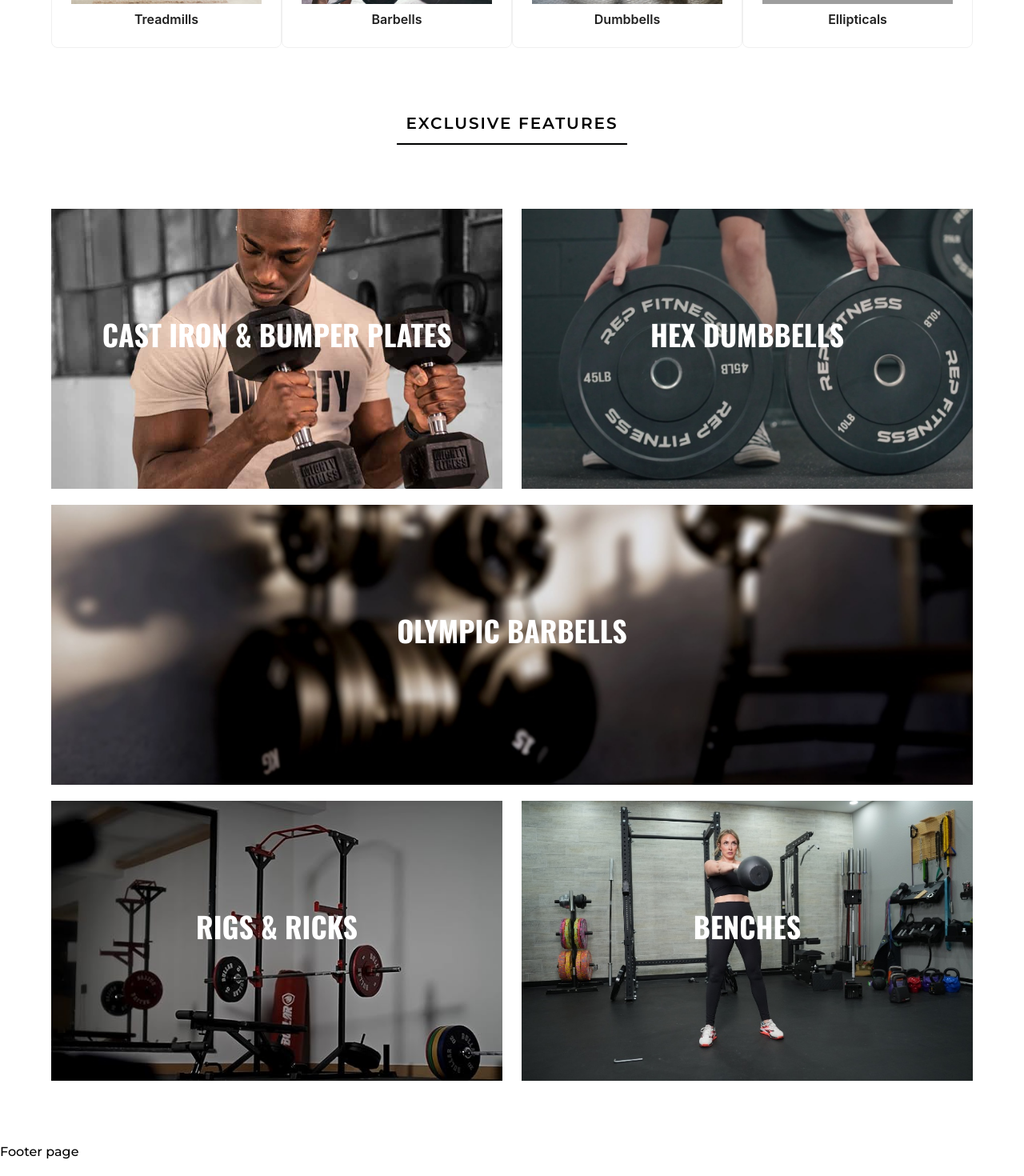
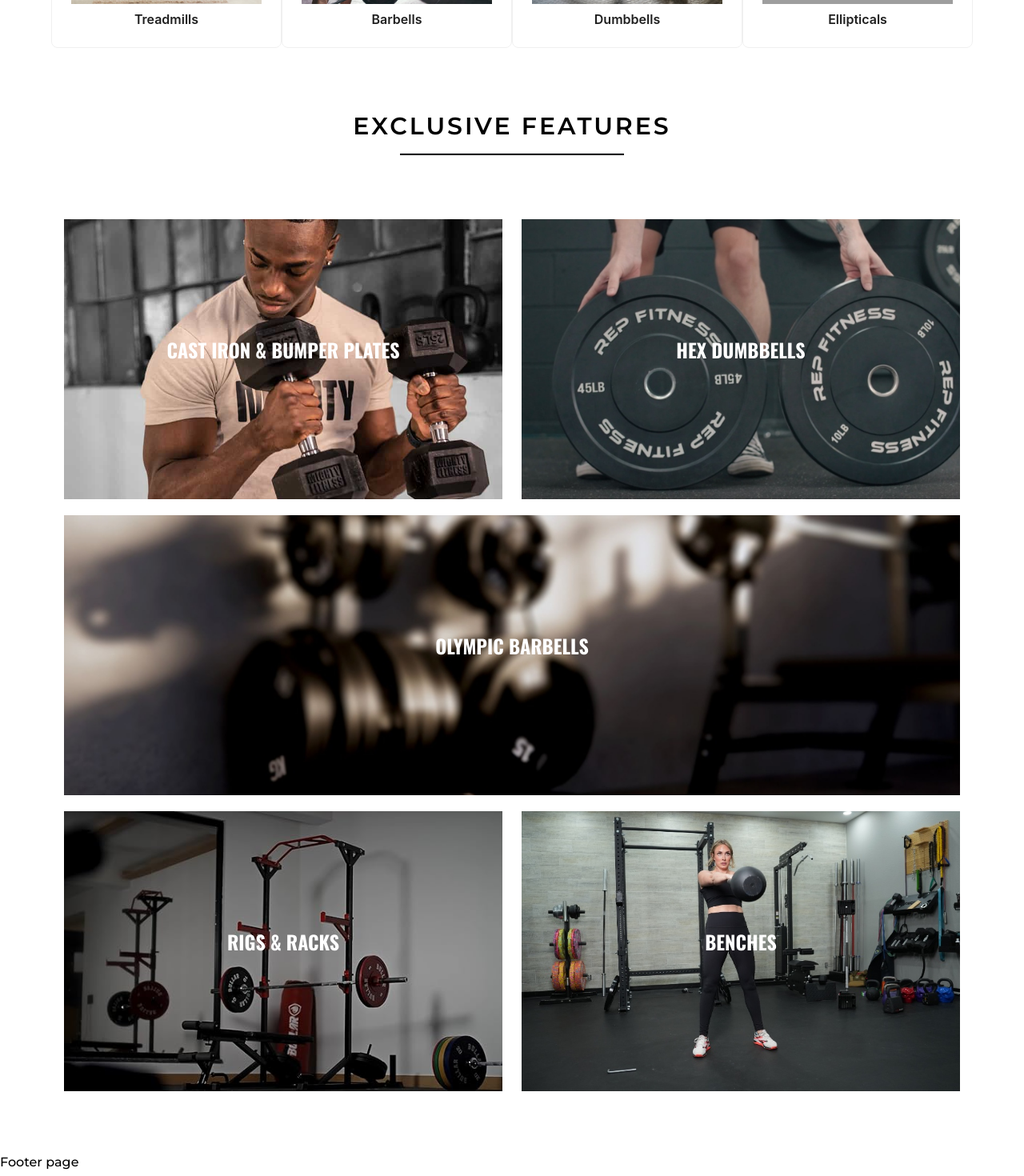
Before and after one commit to MIRNOMAN/FlexFit-Equipment-Accessories--client, a React (Vite) app: page / in a window 1280 px wide. Shown: the part 1300-2770 px from the top of the page at 80% size. Built offline with nearby package versions, Linux system fonts and the light colour scheme; grey boxes are pictures that could not be loaded.

Commit message:
exclusive feature responsive

```diff
--- a/src/components/ui/FeaturedProducts.tsx
+++ b/src/components/ui/FeaturedProducts.tsx
@@ -16,98 +16,93 @@ const FeaturedProducts = () => {
 
     return () => clearTimeout(timer);
   }, []);
+
   return (
-    <div className="mx-auto max-w-6xl my-20  relative">
-      <h1 className="text-center font-oswald text-xl font-semibold tracking-widest">
+    <div className="mx-auto max-w-6xl my-20 relative px-4">
+      <h1 className="text-center font-oswald text-xl md:text-2xl lg:text-3xl font-semibold tracking-widest">
         EXCLUSIVE FEATURES
       </h1>
       <hr className={`mx-auto hr-animation ${visible ? "visible" : ""}`} />
 
       <div className="mt-20">
-        <div className="flex gap-6 ">
-          <div className="relative w-full h-[350px] group">
-            {/* Add group for hover effects */}
+        <div className="grid grid-cols-1 sm:grid-cols-2 gap-6">
+          <div className="relative w-full h-[250px] sm:h-[300px] md:h-[350px] group">
             <img
               src={fitnessFeture1}
               alt="Fitness Feature"
               className="w-full h-full object-cover"
             />
-            <p className="text-4xl uppercase Oswald font-bold absolute inset-0 flex justify-center items-center text-white opacity-100 group-hover:opacity-0 transition-opacity duration-300">
+            <p className="lg:text-2xl text-base md:text-xl uppercase Oswald font-bold absolute inset-0 flex justify-center items-center text-white opacity-100 group-hover:opacity-0 transition-opacity duration-300">
               Cast Iron & Bumper Plates
             </p>
             <div className="absolute inset-0 flex flex-col justify-center items-center text-white bg-black bg-opacity-50 opacity-0 transition-opacity duration-300 group-hover:opacity-100">
-              <button className="mt-4 px-4 py-2 bg-blue-600 text-white rounded hover:bg-blue-700 transform transition-transform duration-300 group-hover:scale-105">
-                {/* Button animation */}
+              <button className="mt-4 px-4 py-2 bg-blue-600 bg-opacity-50 text-white rounded hover:bg-opacity-100 hover:bg-blue-700 transform transition-transform duration-300 group-hover:scale-105">
                 Explore More
               </button>
             </div>
           </div>
-          <div className="relative w-full h-[350px] group">
-            {/* Add group for hover effects */}
+
+          <div className="relative w-full h-[250px] sm:h-[300px] md:h-[350px] group">
             <img
               src={fitnessFeture2}
               alt="Fitness Feature"
               className="w-full h-full object-cover"
             />
-            <p className="text-4xl uppercase Oswald font-bold absolute inset-0 flex justify-center items-center text-white opacity-100 group-hover:opacity-0 transition-opacity duration-300">
+            <p className="lg:text-2xl text-base md:text-xl uppercase Oswald font-bold absolute inset-0 flex justify-center items-center text-white opacity-100 group-hover:opacity-0 transition-opacity duration-300">
               Hex Dumbbells
             </p>
             <div className="absolute inset-0 flex flex-col justify-center items-center text-white bg-black bg-opacity-50 opacity-0 transition-opacity duration-300 group-hover:opacity-100">
-              <button className="mt-4 px-4 py-2 bg-blue-600 text-white rounded hover:bg-blue-700 transform transition-transform duration-300 group-hover:scale-105">
-                {/* Button animation */}
+              <button className="mt-4 px-4 py-2 bg-blue-600 bg-opacity-50 text-white rounded hover:bg-opacity-100 hover:bg-blue-700 transform transition-transform duration-300 group-hover:scale-105">
                 Explore More
               </button>
             </div>
           </div>
         </div>
-        <div className="relative w-full my-5 h-[350px] group">
-          {/* Add group for hover effects */}
+
+        <div className="relative w-full h-[250px] sm:h-[300px] md:h-[350px] my-5 group">
           <img
             src={fitnessFeture6}
             alt="Fitness Feature"
             className="w-full h-full bg-cover object-cover"
           />
-          <p className="text-4xl uppercase Oswald font-bold absolute inset-0 flex justify-center items-center text-white opacity-100 group-hover:opacity-0 transition-opacity duration-300">
-            olympic barbells
+          <p className="lg:text-2xl text-base md:text-xl uppercase Oswald font-bold absolute inset-0 flex justify-center items-center text-white opacity-100 group-hover:opacity-0 transition-opacity duration-300">
+            Olympic Barbells
           </p>
           <div className="absolute inset-0 flex flex-col justify-center items-center text-white bg-black bg-opacity-50 opacity-0 transition-opacity duration-300 group-hover:opacity-100">
-            <button className="mt-4 px-4 py-2 bg-blue-600 text-white rounded hover:bg-blue-700 transform transition-transform duration-300 group-hover:scale-105">
-              {/* Button animation */}
+            <button className="mt-4 px-4 py-2 bg-blue-600 bg-opacity-50 text-white rounded hover:bg-opacity-100 hover:bg-blue-700 transform transition-transform duration-300 group-hover:scale-105">
               Explore More
             </button>
           </div>
         </div>
-        <div className="flex gap-6 ">
-          <div className="relative w-full h-[350px] group">
-            {/* Add group for hover effects */}
+
+        <div className="grid grid-cols-1 sm:grid-cols-2 gap-6">
+          <div className="relative w-full h-[250px] sm:h-[300px] md:h-[350px] group">
             <img
               src={fitnessFeture4}
               alt="Fitness Feature"
               className="w-full h-full bg-cover object-cover"
             />
-            <p className="text-4xl uppercase Oswald font-bold absolute inset-0 flex justify-center items-center text-white opacity-100 group-hover:opacity-0 transition-opacity duration-300">
-              rigs & ricks
+            <p className="lg:text-2xl text-base md:text-xl uppercase Oswald font-bold absolute inset-0 flex justify-center items-center text-white opacity-100 group-hover:opacity-0 transition-opacity duration-300">
+              Rigs & Racks
             </p>
             <div className="absolute inset-0 flex flex-col justify-center items-center text-white bg-black bg-opacity-50 opacity-0 transition-opacity duration-300 group-hover:opacity-100">
-              <button className="mt-4 px-4 py-2 bg-blue-600 text-white rounded hover:bg-blue-700 transform transition-transform duration-300 group-hover:scale-105">
-                {/* Button animation */}
+              <button className="mt-4 px-4 py-2 bg-blue-600 bg-opacity-50 text-white rounded hover:bg-opacity-100 hover:bg-blue-700 transform transition-transform duration-300 group-hover:scale-105">
                 Explore More
               </button>
             </div>
           </div>
-          <div className="relative w-full h-[350px] group">
-            {/* Add group for hover effects */}
+
+          <div className="relative w-full h-[250px] sm:h-[300px] md:h-[350px] group">
             <img
               src={fitnessFeture5}
               alt="Fitness Feature"
               className="w-full h-full bg-cover object-cover"
             />
-            <p className="text-4xl uppercase Oswald font-bold absolute inset-0 flex justify-center items-center text-white opacity-100 group-hover:opacity-0 transition-opacity duration-300">
-              benches
+            <p className="lg:text-2xl text-base md:text-xl uppercase Oswald font-bold absolute inset-0 flex justify-center items-center text-white opacity-100 group-hover:opacity-0 transition-opacity duration-300">
+              Benches
             </p>
             <div className="absolute inset-0 flex flex-col justify-center items-center text-white bg-black bg-opacity-50 opacity-0 transition-opacity duration-300 group-hover:opacity-100">
-              <button className="mt-4 px-4 py-2 bg-blue-600 text-white rounded hover:bg-blue-700 transform transition-transform duration-300 group-hover:scale-105">
-                {/* Button animation */}
+              <button className="mt-4 px-4 py-2 bg-blue-600 bg-opacity-50 text-white rounded hover:bg-opacity-100 hover:bg-blue-700 transform transition-transform duration-300 group-hover:scale-105">
                 Explore More
               </button>
             </div>
```
